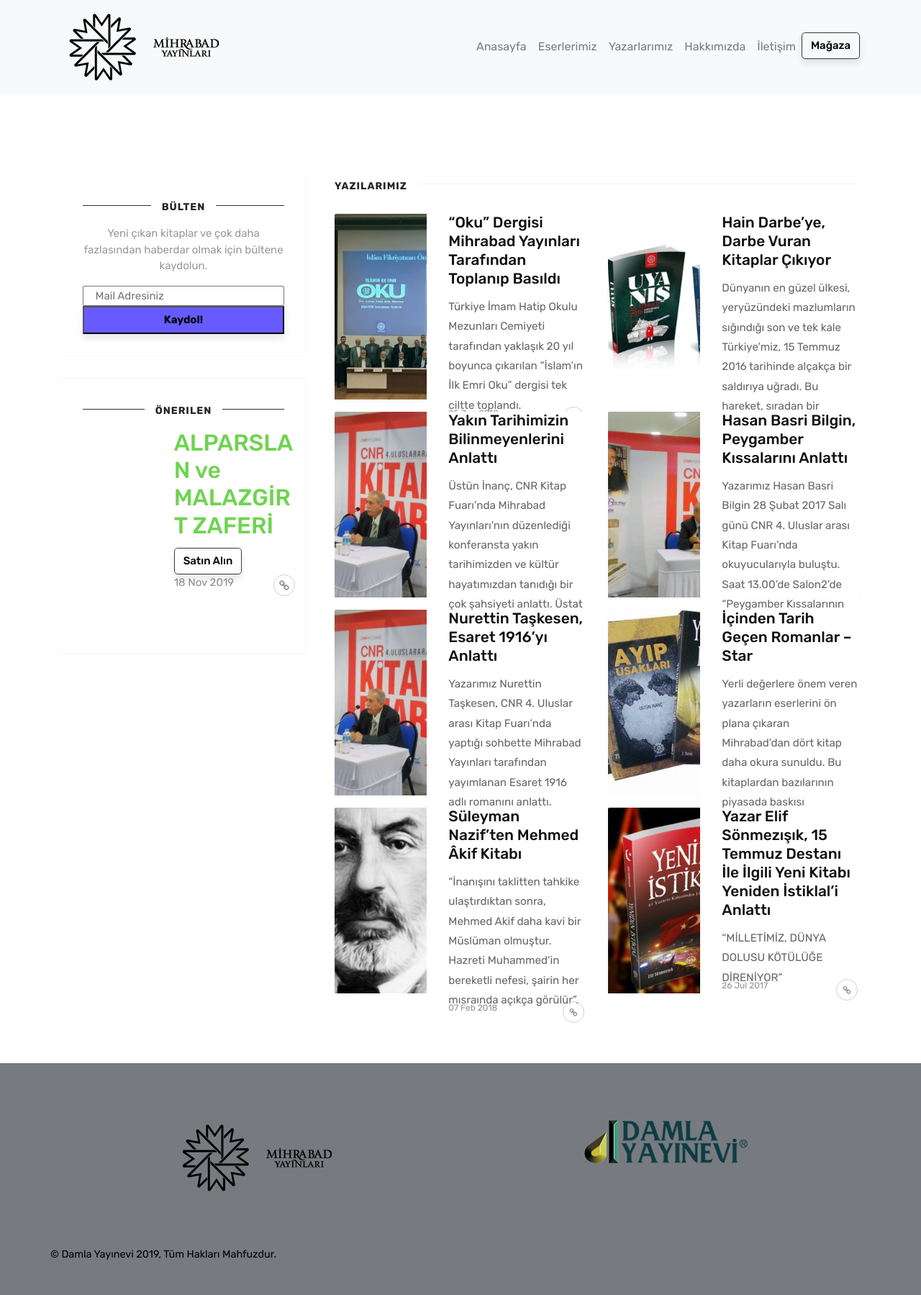
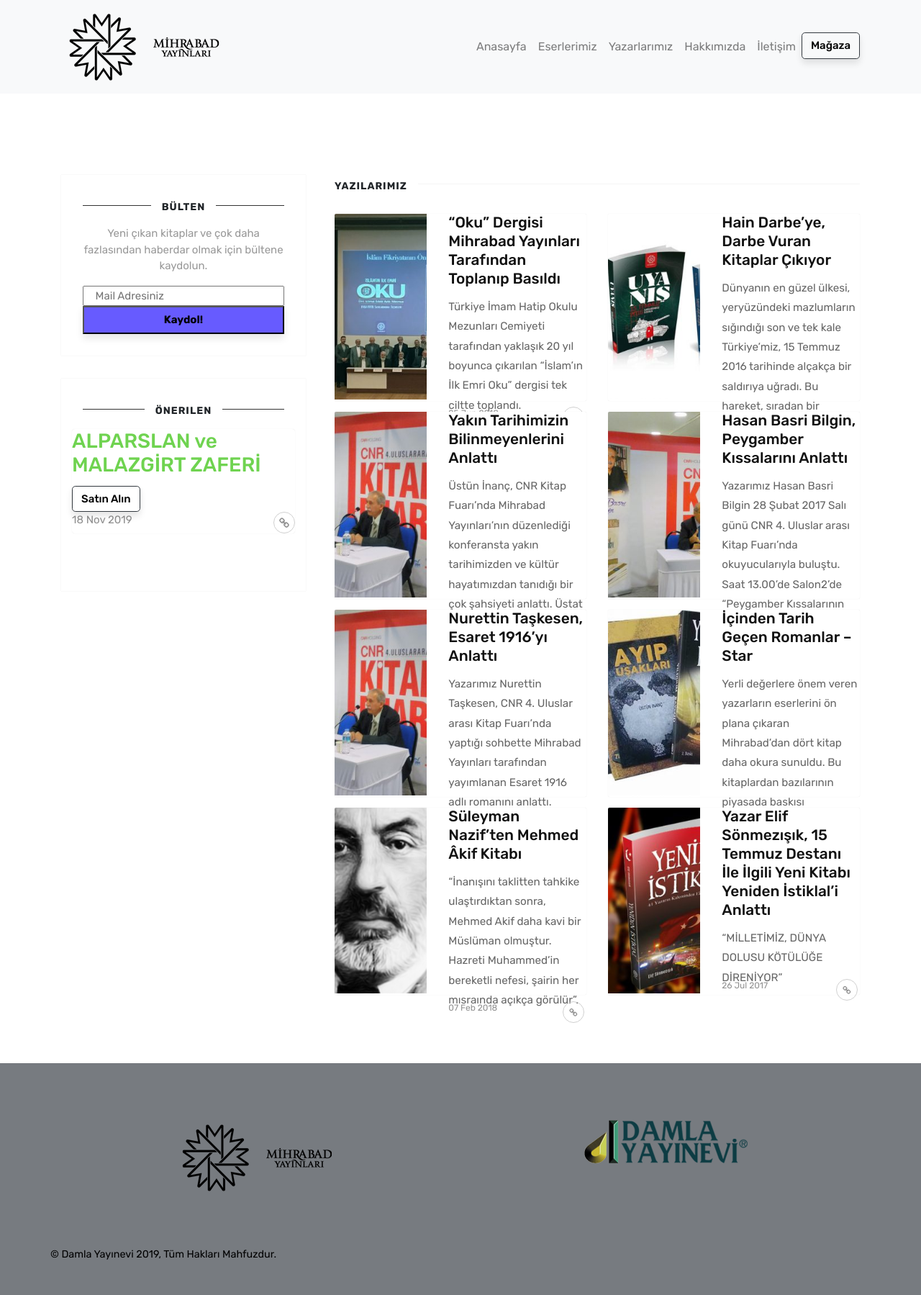
Before and after one commit to edamla/mihrabad, a Jekyll site: the page built from index.html, in a window 1280 px wide. Shown: the whole page at 72% size. Built offline with Jekyll 4.4.1, drawn with Linux system fonts in a browser that asks for light colours; the list of posts is cut into pages by our own code; comment, search, counter and statistics services are not loaded; grey boxes are pictures that could not be loaded.

Commit message:
Update suggestedbox.html

```diff
--- a/_includes/suggestedbox.html
+++ b/_includes/suggestedbox.html
@@ -3,15 +3,15 @@
 <div>
 <div class="card">
     <div class="row">
-        <div class="col-md-5 wrapthumbnail">
+        <div class="col-12 wrapthumbnail">
             <a href="{{ post.url | absolute_url }}">
             <div class="thumbnail" style="background-image:url({{site.baseurl}}/{{post.image}});">
             </div>
             </a>
         </div>
-        <div class="col-md-7">
+        <div class="col-12">
             <div class="card-block">
-                <h2 class="card-title"><a href="{{ post.url | absolute_url }}">{{ post.title }}</a></h2>
+                <h3 class="card-title"><a href="{{ post.url | absolute_url }}">{{ post.title }}</a></h3>
                 <a class="btn btn-outline-dark" href="{{ post.mlink }}" style="color: black;" target="_blank">Satın Alın</a>
                 <div class="metafooter">
                     <div class="wrapfooter">
```
